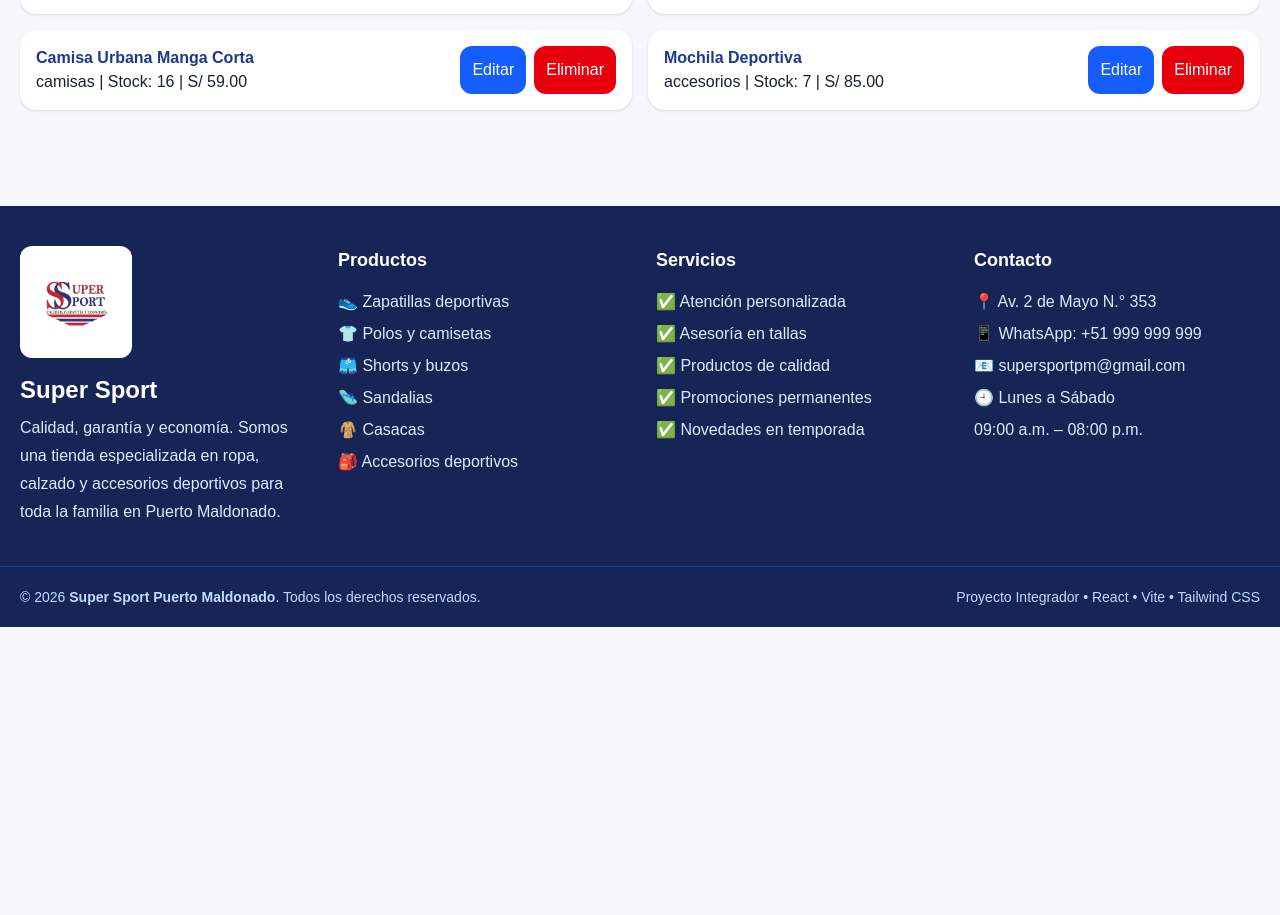
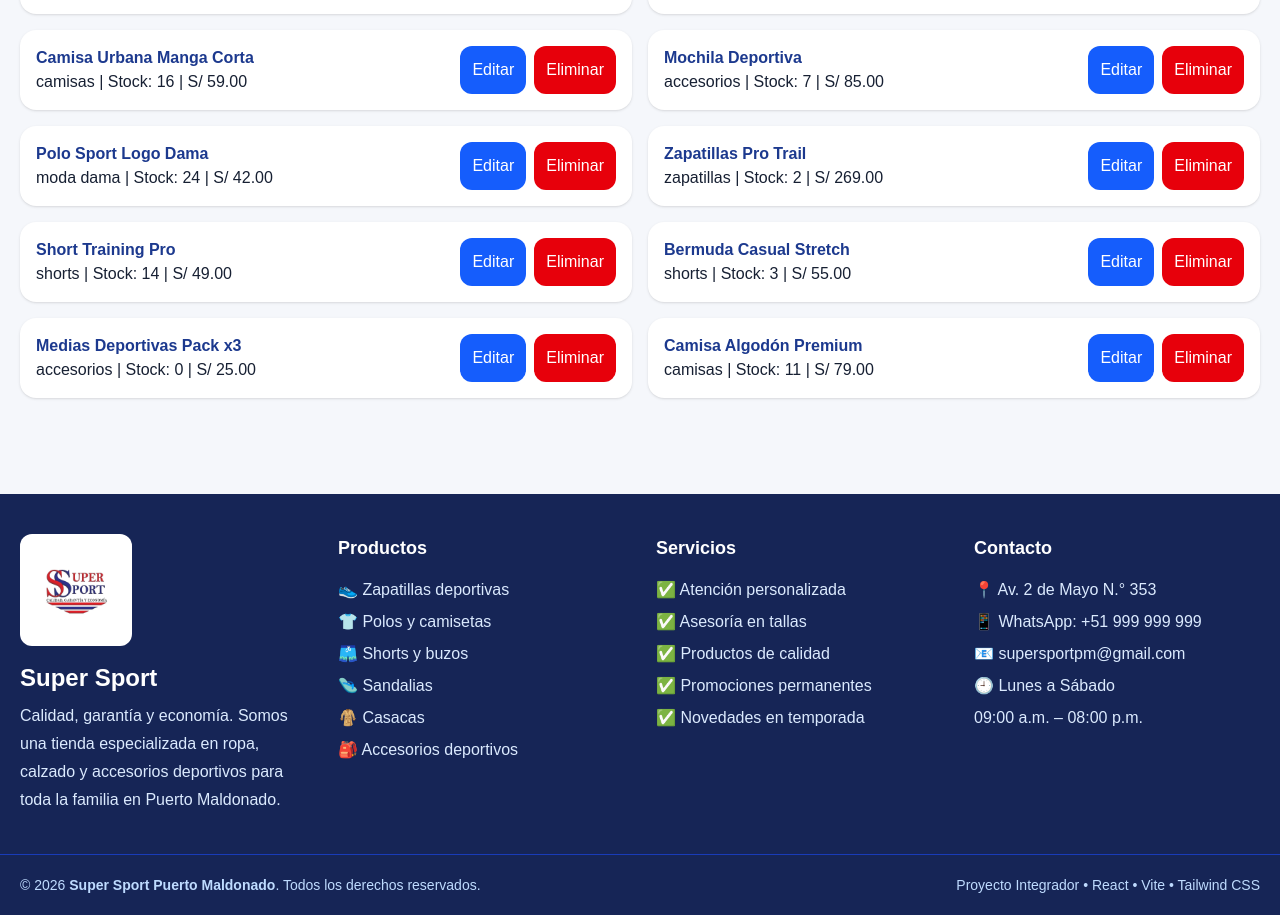
Before and after one commit to Gabriel1234123/super-sport-web, a React (Vite) app: page /admin in a window 1280 px wide. Shown: the part 1153-2068 px from the top of the page. Before the commit the page ends 1780 px from the top, so only its background shows below. Built offline with nearby package versions, Linux system fonts and the light colour scheme; no server answers.

Commit message:
Productos agregados

```diff
--- a/src/data/localProducts.js
+++ b/src/data/localProducts.js
@@ -11,6 +11,12 @@
   { id: 10, nombre: 'Zapatillas Casual Court', categoria: 'zapatillas', genero: 'unisex', precio: 179, precioAnterior: 219, stock: 8, talla: '37 - 43', marca: 'Adidas', imagen: 'https://images.unsplash.com/photo-1608231387042-66d1773070a5?w=900', descripcion: 'Modelo casual para vestir con jeans, shorts o ropa deportiva.' },
   { id: 11, nombre: 'Camisa Urbana Manga Corta', categoria: 'camisas', genero: 'hombre', precio: 59, precioAnterior: 75, stock: 16, talla: 'S, M, L, XL', marca: 'Super Sport', imagen: 'https://images.unsplash.com/photo-1602810318383-e386cc2a3ccf?w=900', descripcion: 'Camisa fresca para vestir casual en clima cálido.' },
   { id: 12, nombre: 'Mochila Deportiva', categoria: 'accesorios', genero: 'unisex', precio: 85, precioAnterior: 105, stock: 7, talla: 'Única', marca: 'Puma', imagen: 'https://images.unsplash.com/photo-1553062407-98eeb64c6a62?w=900', descripcion: 'Mochila resistente para universidad, gimnasio o viajes cortos.' },
+  { id: 13, nombre: 'Polo Sport Logo Dama', categoria: 'moda dama', genero: 'mujer', precio: 42, precioAnterior: 55, stock: 24, talla: 'S, M, L', marca: 'Adidas', imagen: 'https://images.unsplash.com/photo-1518310383802-640c2de311b2?w=900', descripcion: 'Polo entallado de algodón transpirable ideal para entrenamiento o uso diario.' },
+  { id: 14, nombre: 'Zapatillas Pro Trail', categoria: 'zapatillas', genero: 'unisex', precio: 269, precioAnterior: 319, stock: 2, talla: '38 - 42', marca: 'Nike', imagen: 'https://images.unsplash.com/photo-1606107557195-0e29a4b5b4aa?w=900', descripcion: 'Calzado con tracción de alta resistencia y amortiguación premium.' },
+  { id: 15, nombre: 'Short Training Pro', categoria: 'shorts', genero: 'hombre', precio: 49, precioAnterior: 59, stock: 14, talla: 'M, L, XL', marca: 'Reebok', imagen: 'https://images.unsplash.com/photo-1539185441755-769473a23570?w=900', descripcion: 'Short con tecnología de secado rápido, perfecto para rutinas intensas.' },
+  { id: 16, nombre: 'Bermuda Casual Stretch', categoria: 'shorts', genero: 'hombre', precio: 55, precioAnterior: 69, stock: 3, talla: '30, 32, 34', marca: 'Super Sport', imagen: 'https://images.unsplash.com/photo-1621242183726-2473e71ecb8a?w=900', descripcion: 'Bermuda de drill ligero y flexible para paseos casuales.' },
+  { id: 17, nombre: 'Medias Deportivas Pack x3', categoria: 'accesorios', genero: 'unisex', precio: 25, precioAnterior: 32, stock: 0, talla: 'Única', marca: 'Puma', imagen: 'https://images.unsplash.com/photo-1582966772680-860e372bb558?w=900', descripcion: 'Pack de tres pares de medias con planta acolchada y soporte elástico.' },
+  { id: 18, nombre: 'Camisa Algodón Premium', categoria: 'camisas', genero: 'hombre', precio: 79, precioAnterior: 99, stock: 11, talla: 'M, L, XL', marca: 'Super Sport', imagen: 'https://images.unsplash.com/photo-1596755094514-f87e34085b2c?w=900', descripcion: 'Camisa de corte moderno y tela fresca para salidas de fin de semana.' }
 ];
 
 export const categorias = ['todos', 'zapatillas', 'polos', 'shorts', 'sandalias', 'casacas', 'jeans', 'camisas', 'moda dama', 'niños', 'accesorios'];
```
